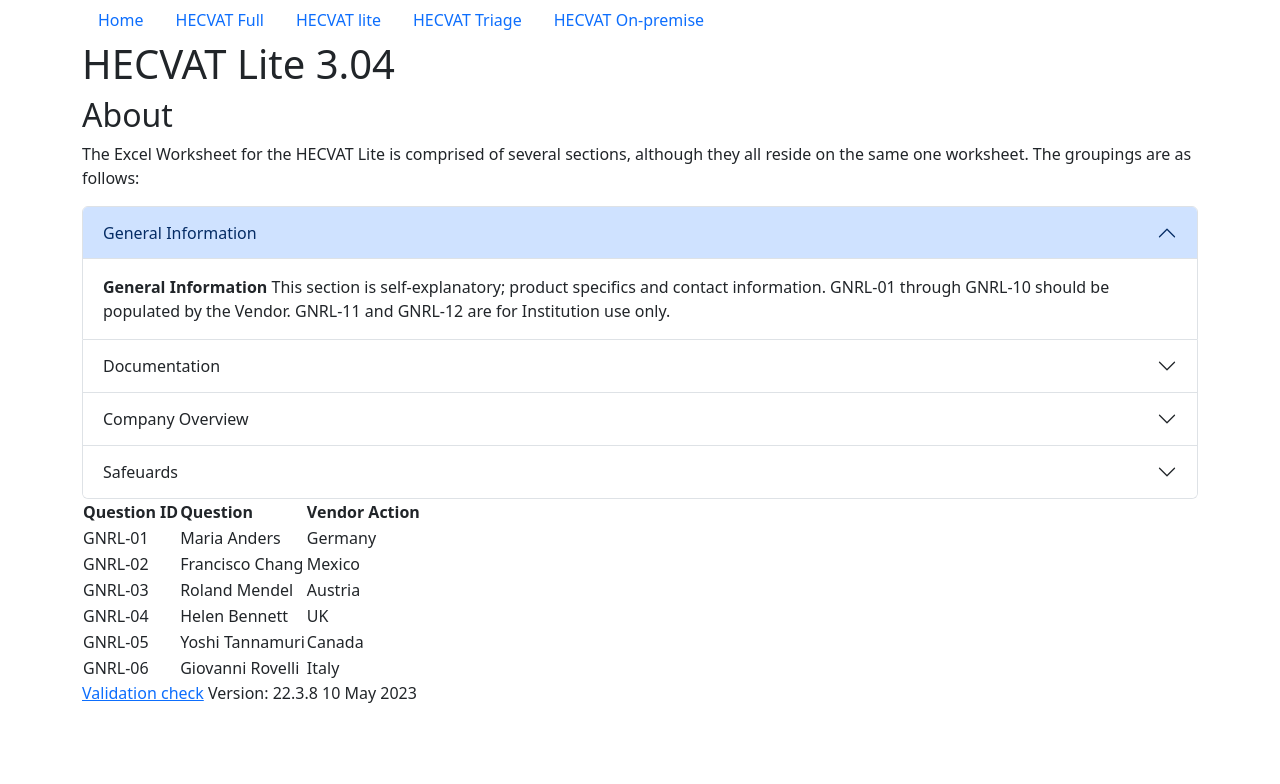
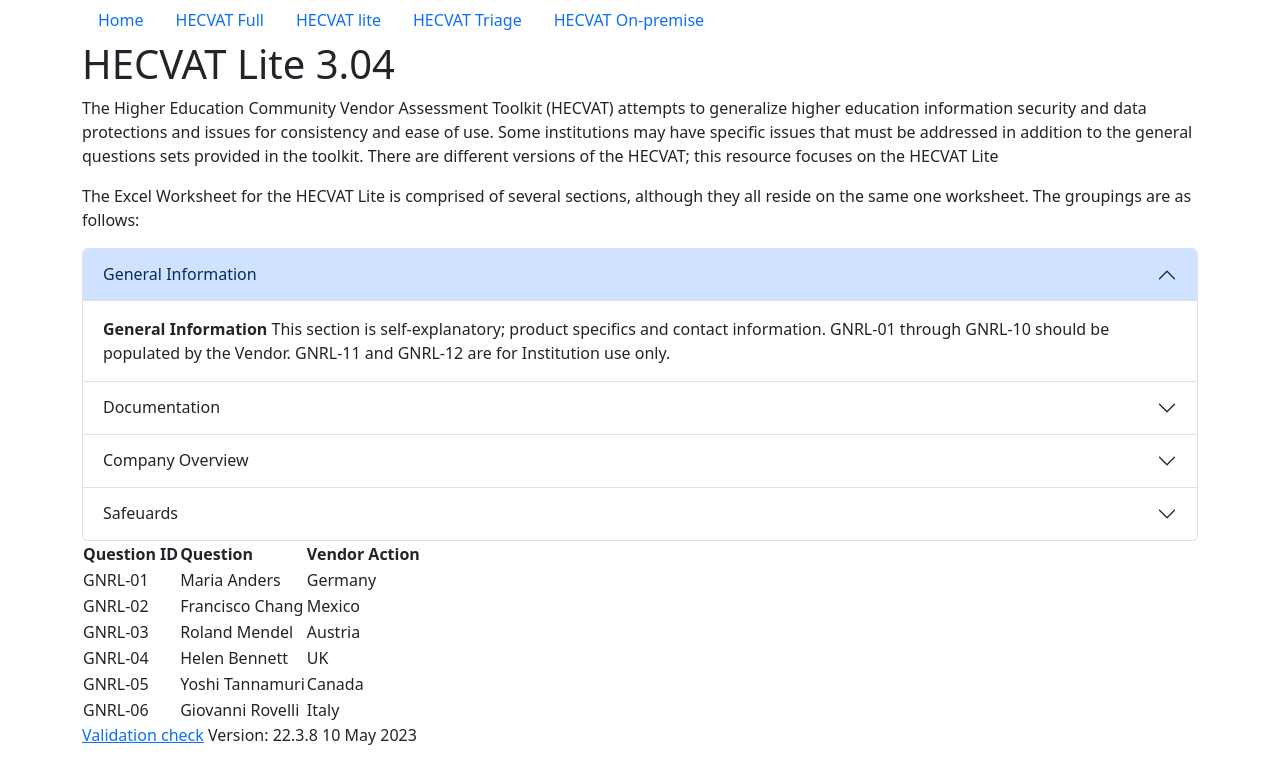
Before and after one commit to red-hound/red-hound.github.io, a plain HTML site: page hecvat_lite.html in a window 1280 px wide. Drawn offline with nearby package versions, Linux system fonts and the light colour scheme.

Commit message:
Update hecvat_lite.html

```diff
--- a/hecvat_lite.html
+++ b/hecvat_lite.html
@@ -25,8 +25,8 @@
           <a class="nav-link" href="hecvat_on_premise.html">HECVAT On-premise</a>
         </li>
       </ul>
-       <h1>HECVAT Lite 3.04</h1>
-      <h2>About</h2>
+     <h1>HECVAT Lite 3.04</h1>
+      <p>The Higher Education Community Vendor Assessment Toolkit (HECVAT) attempts to generalize higher education information security and data protections and issues for consistency and ease of use. Some institutions may have specific issues that must be addressed in addition to the general questions sets provided in the toolkit.  There are different versions of the HECVAT; this resource focuses on the HECVAT Lite</p>
       <p>The Excel Worksheet for the HECVAT Lite is comprised of several sections, although they all reside on the same one worksheet. The groupings are as follows:</p>
      <div class="accordion" id="hecvatLiteSections">
   <div class="accordion-item">
```
